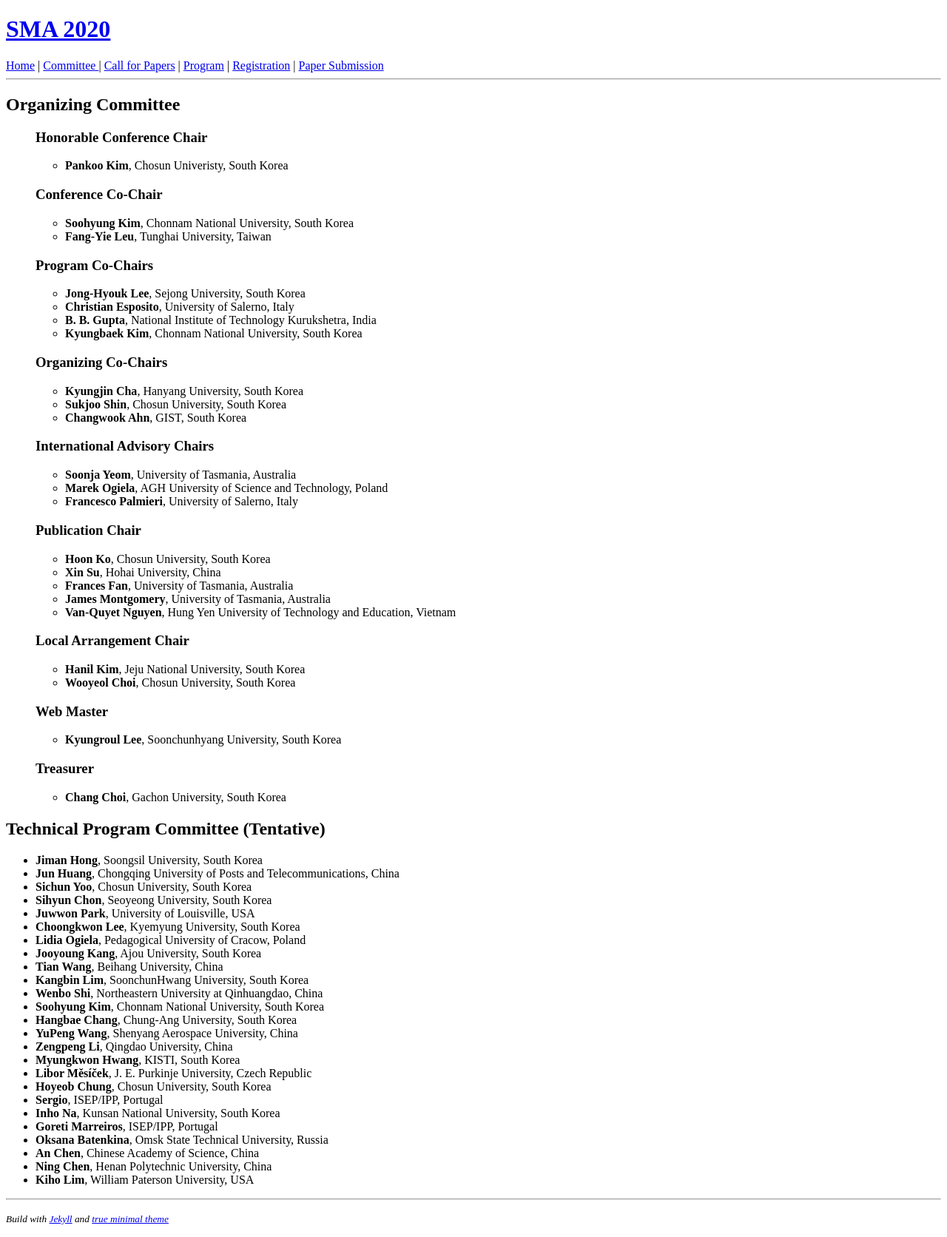
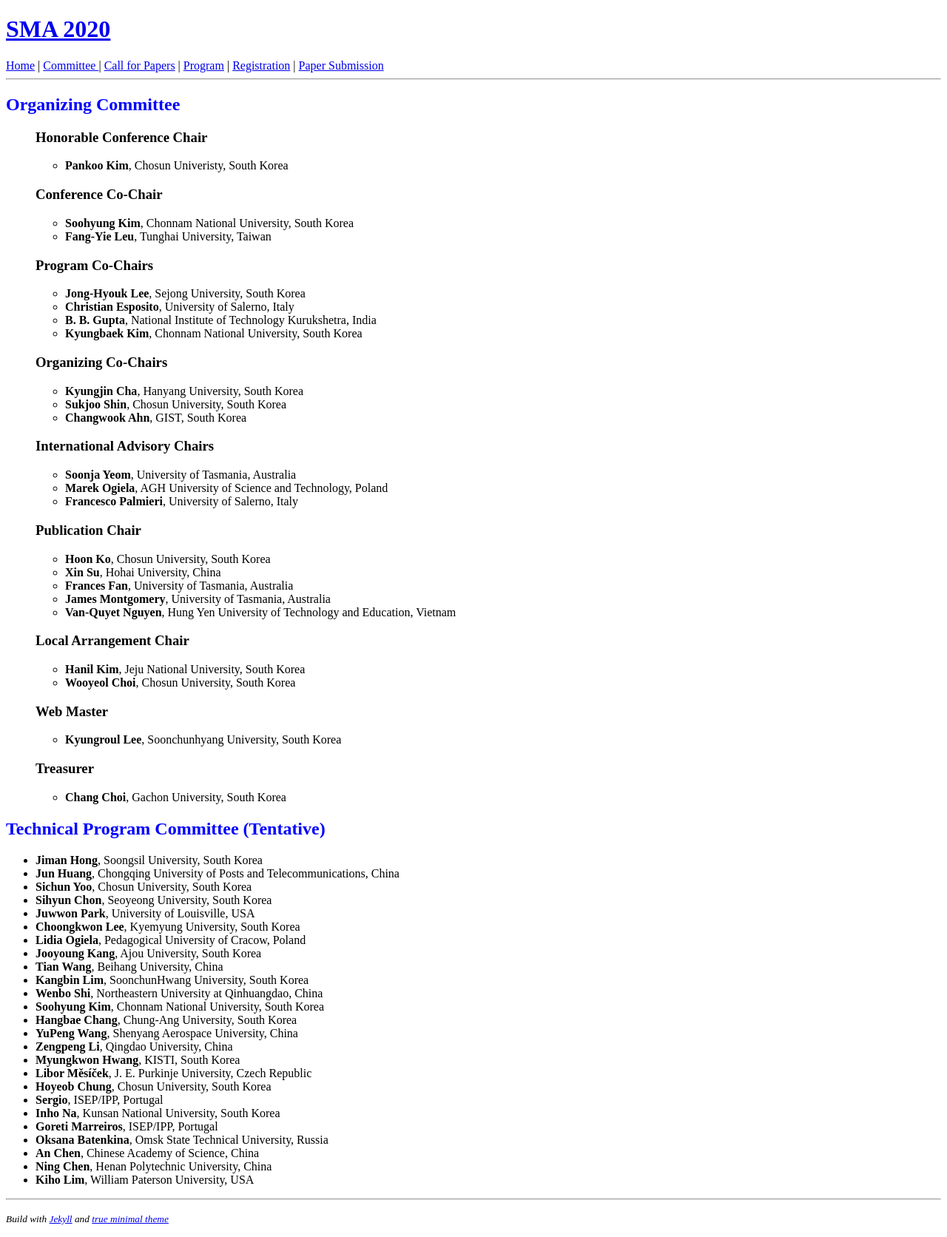
Before and after one commit to icea-conf/sma-2020.github.io, a Jekyll site: the page built from committee/index.html, in a window 1280 px wide. Shown: the whole page at 74% size. Built offline with Jekyll 4.4.1, drawn with Linux system fonts in a browser that asks for light colours.

Commit message:
Update index.html

```diff
--- a/committee/index.html
+++ b/committee/index.html
@@ -3,7 +3,7 @@
 title: SMA 2020
 ---
 <div>
-            <h2>Organizing Committee</h2>
+            <h2 style="color:#0000FF">Organizing Committee</h2>
             <ul>
                 <h3>Honorable Conference Chair</h3>
 		    <ul>
@@ -66,7 +66,7 @@
 </div>
 
 <div>
-	<h2>Technical Program Committee (Tentative)</h2>
+	<h2 style="color:#0000FF">Technical Program Committee (Tentative)</h2>
     	<ul>
 		<li><b>Jiman Hong</b>, Soongsil University, South Korea</li>
         	<li><b>Jun Huang</b>, Chongqing University of Posts and Telecommunications, China</li>
```
